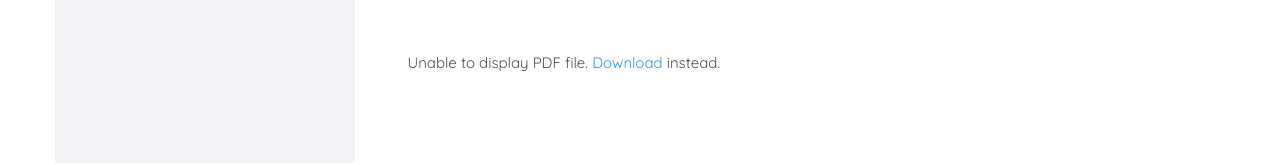
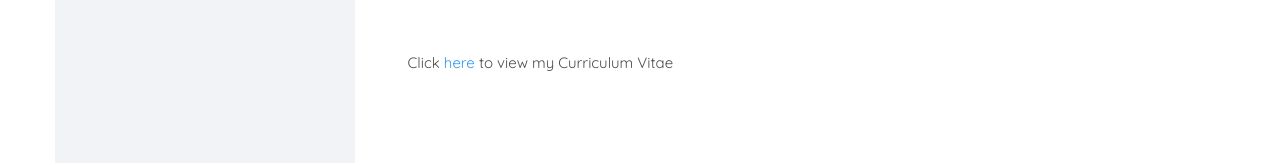
Before and after one commit to lcneil23/lcneil23.github.io, a plain HTML site: page index.html in a window 1280 px wide. Shown: the part 637-802 px from the top of the page. Drawn offline with nearby package versions, Linux system fonts and the light colour scheme; files whose address does not match are found by name; a web font is replaced by a local one.

Commit message:
Seeing Third Method to display CV

```diff
--- a/index.html
+++ b/index.html
@@ -317,10 +317,10 @@ Copyright &copy;<script>document.write(new Date().getFullYear());</script> All r
 					</div>
 					<div class="col-md-12 animate-box" data-animate-effect="fadeInLeft">
 
-
-						<object data="Lorenzo Neil-" type="application/pdf" width="100%" height="500px">
+						<p>Click <a href="Lorenzo Neil-">here</a> to view my Curriculum Vitae</p>
+						<!--<object data="Lorenzo Neil-" type="application/pdf" width="100%" height="500px">
 							<p>Unable to display PDF file. <a href="Lorenzo Neil-">Download</a> instead.</p>
-						  </object>
+						  </object>-->
 
 						<!--<iframe src="Lorenzo Neil-" width="100%" height="500px">
     			</iframe>-->
```
